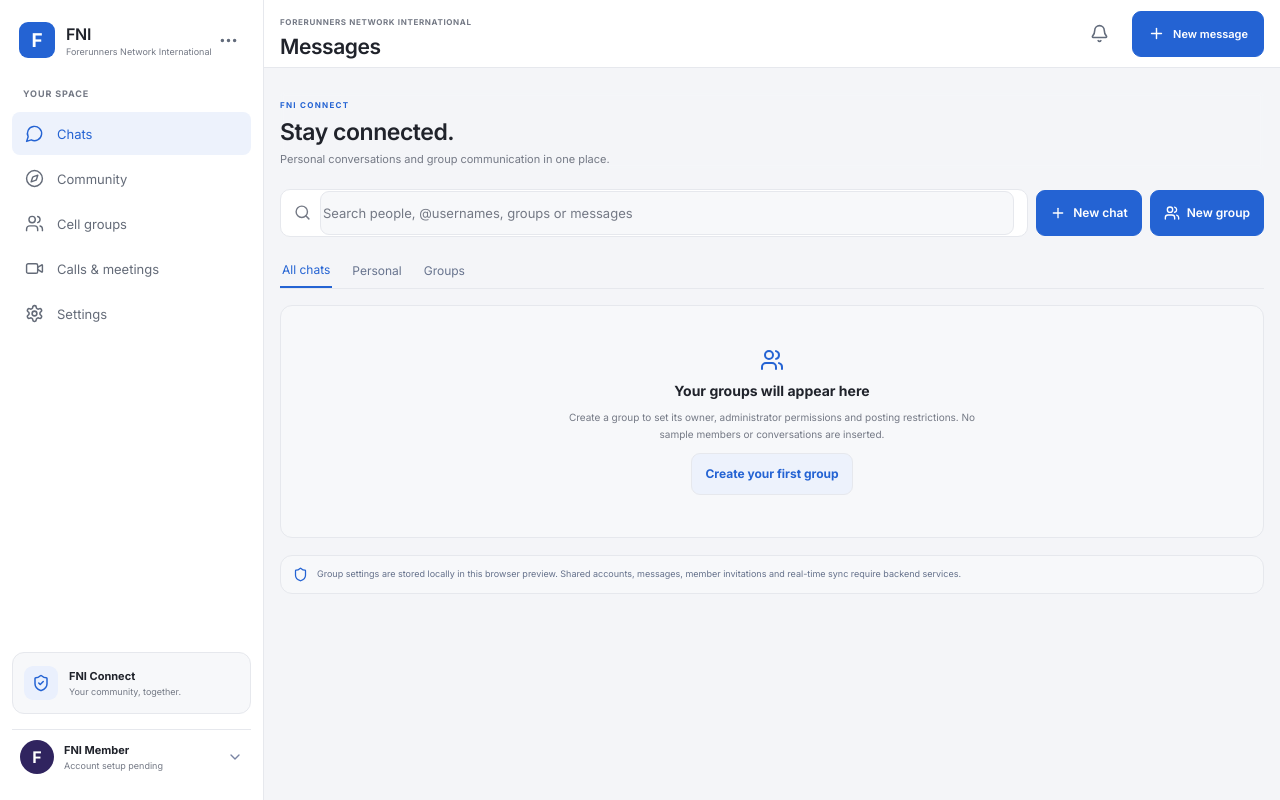
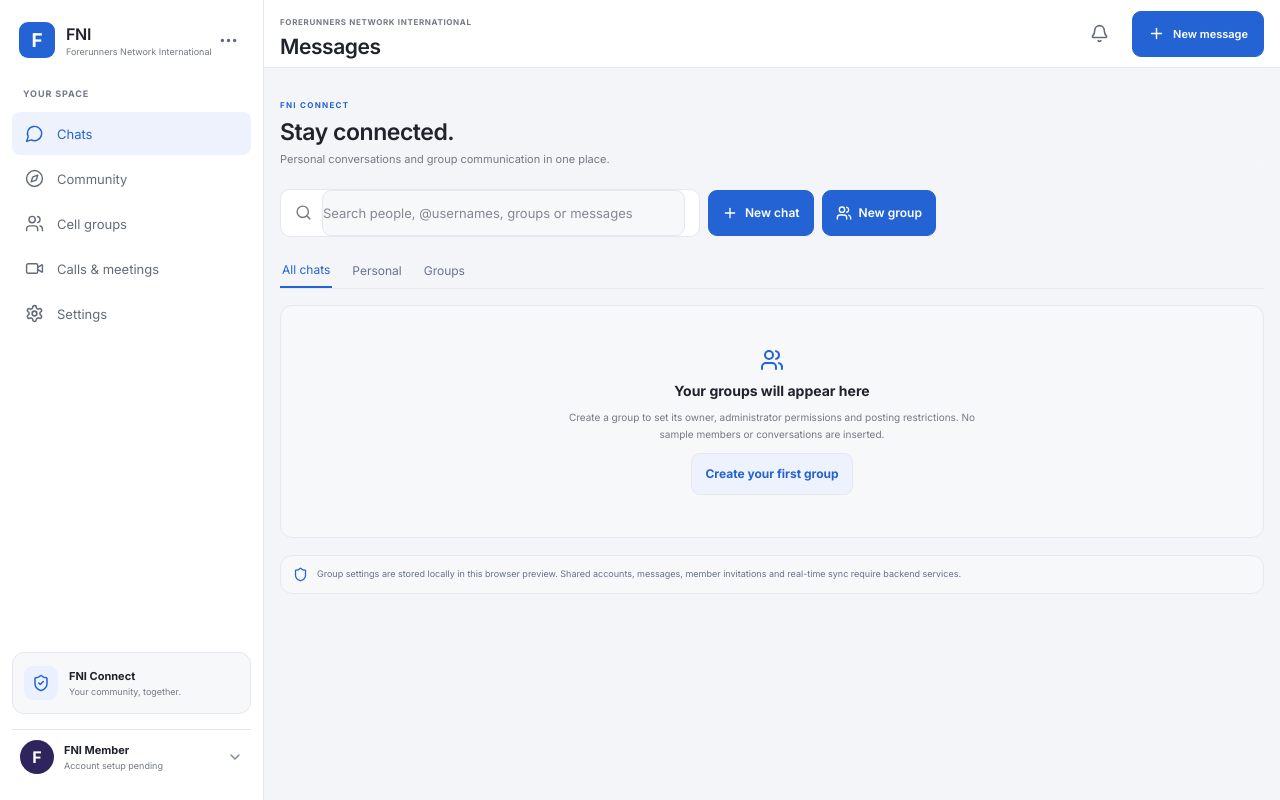
Before and after one commit to jk-larbi/FNI-APP-2.0, a React (Vite) app: page / in a window 1280 px wide. Built offline with nearby package versions, Linux system fonts and the light colour scheme.

Commit message:
Refine search fields across FNI

```diff
--- a/src/index.css
+++ b/src/index.css
@@ -1026,3 +1026,99 @@ html[data-emoji-large=true]{--fni-emoji-scale:1.25}
 .app-shell[data-theme=dark]{background:var(--fni-app-bg,#12141b);color:var(--fni-text,#f2f3f7)}.app-shell[data-theme=dark] .sidebar{background:var(--fni-surface,#1c202a);border-color:var(--fni-border,#343b49)}.app-shell[data-theme=dark] .topbar{background:color-mix(in srgb,var(--fni-surface,#1c202a) 92%,transparent);border-color:var(--fni-border,#343b49)}.app-shell[data-theme=dark] .topbar h1,.app-shell[data-theme=dark] .brand-copy strong,.app-shell[data-theme=dark] .profile-copy strong{color:var(--fni-text,#f2f3f7)}.app-shell[data-theme=dark] .nav-item{color:var(--fni-muted,#a0a6b3)}.app-shell[data-theme=dark] .nav-item.active{color:var(--fni-primary,#6f96f0);background:color-mix(in srgb,var(--fni-primary,#6f96f0) 16%,var(--fni-surface,#1c202a))}.app-shell[data-theme=dark] .mobile-nav{background:var(--fni-surface,#1c202a);border-color:var(--fni-border,#343b49)}
 
 .ac-wallpaper-adjust{display:grid;grid-template-columns:1fr 1fr;gap:12px;margin:13px 0}.ac-wallpaper-adjust label{display:flex;align-items:center;gap:8px;font-size:10px;color:var(--fni-muted)}.ac-wallpaper-adjust input{flex:1;min-width:45px}.ac-wallpaper-adjust b{color:var(--fni-text)}.msg-workspace{position:relative;isolation:isolate;background-image:none!important}.msg-workspace::before{content:'';position:absolute;inset:0;z-index:-1;pointer-events:none;background-image:linear-gradient(rgba(0,0,0,var(--fni-wallpaper-dim,0)),rgba(0,0,0,var(--fni-wallpaper-dim,0))),var(--fni-chat-wallpaper-image,none);background-position:center;background-size:cover;background-repeat:no-repeat;filter:blur(var(--fni-wallpaper-blur,0px))}@media(max-width:760px){.ac-wallpaper-adjust{grid-template-columns:1fr}}
+
+
+/* Search refinement — compact, quiet, Telegram-inspired controls */
+.search-bar,
+.msg-search,
+.ac-contact-search {
+  width:min(100%,420px);
+  min-width:0;
+  min-height:40px;
+  height:40px;
+  flex:0 1 420px;
+  gap:10px;
+  padding:0 14px;
+  border:1px solid var(--fni-line,rgba(255,255,255,.10));
+  border-radius:999px;
+  background:var(--fni-surface,rgba(255,255,255,.045));
+  color:var(--fni-muted,#8994ad);
+  box-shadow:none;
+  transition:border-color .18s ease,background .18s ease,box-shadow .18s ease;
+}
+.search-bar:focus-within,
+.msg-search:focus-within,
+.ac-contact-search:focus-within {
+  border-color:var(--fni-primary,#4168cf);
+  background:var(--fni-surface-2,rgba(255,255,255,.07));
+  box-shadow:0 0 0 3px color-mix(in srgb,var(--fni-primary,#4168cf) 12%,transparent);
+}
+.search-bar input,
+.msg-search input,
+.ac-contact-search input {
+  min-width:0;
+  height:100%;
+  padding:0;
+  border:0;
+  outline:0;
+  background:transparent;
+  color:var(--fni-text,#eef0ff);
+  font-size:12px;
+  box-shadow:none;
+}
+.search-bar input::placeholder,
+.msg-search input::placeholder,
+.ac-contact-search input::placeholder,
+.ac-username-search input::placeholder {
+  color:var(--fni-muted,#8994ad);
+  opacity:.88;
+}
+.search-bar button {
+  width:25px;
+  height:25px;
+  flex:0 0 25px;
+  border-radius:50%;
+}
+.ac-contact-search {
+  margin:12px 0;
+}
+.ac-username-search {
+  align-items:center;
+  max-width:560px;
+}
+.ac-username-search input {
+  min-width:0;
+  min-height:40px;
+  padding:0 15px;
+  border:1px solid var(--fni-line);
+  border-radius:999px;
+  outline:0;
+  background:var(--fni-surface);
+  color:var(--fni-text);
+  font-size:12px;
+  transition:border-color .18s ease,box-shadow .18s ease;
+}
+.ac-username-search input:focus {
+  border-color:var(--fni-primary);
+  box-shadow:0 0 0 3px color-mix(in srgb,var(--fni-primary) 12%,transparent);
+}
+@media(max-width:760px) {
+  .search-bar,
+  .msg-search,
+  .ac-contact-search {
+    width:100%;
+    max-width:100%;
+    min-height:39px;
+    height:39px;
+    flex:1 1 100%;
+    padding:0 13px;
+  }
+  .msg-toolbar .msg-search {
+    flex-basis:100%;
+  }
+}
+@media(prefers-reduced-motion:reduce) {
+  .search-bar,.msg-search,.ac-contact-search,.ac-username-search input {
+    transition:none;
+  }
+}
```
